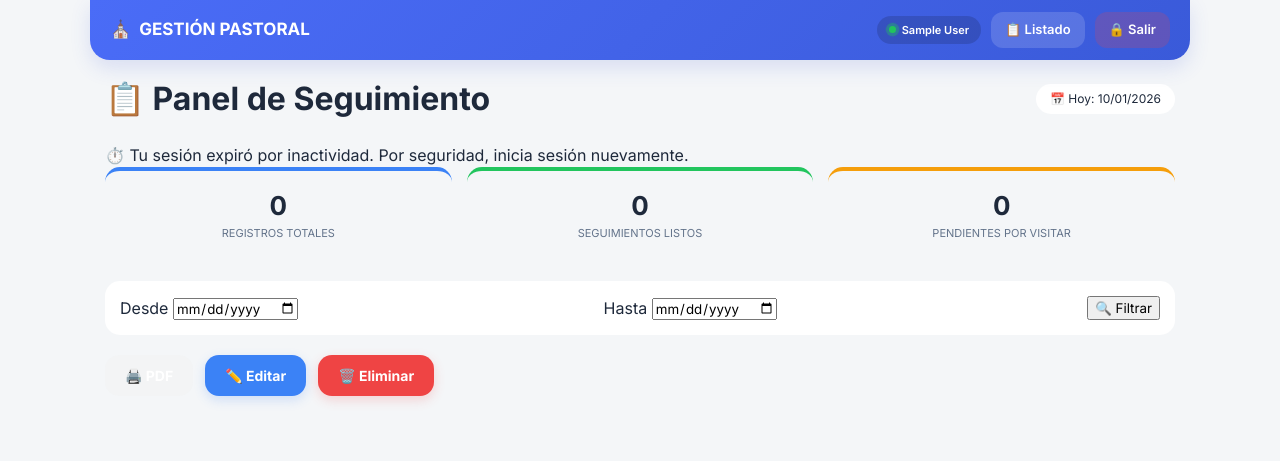
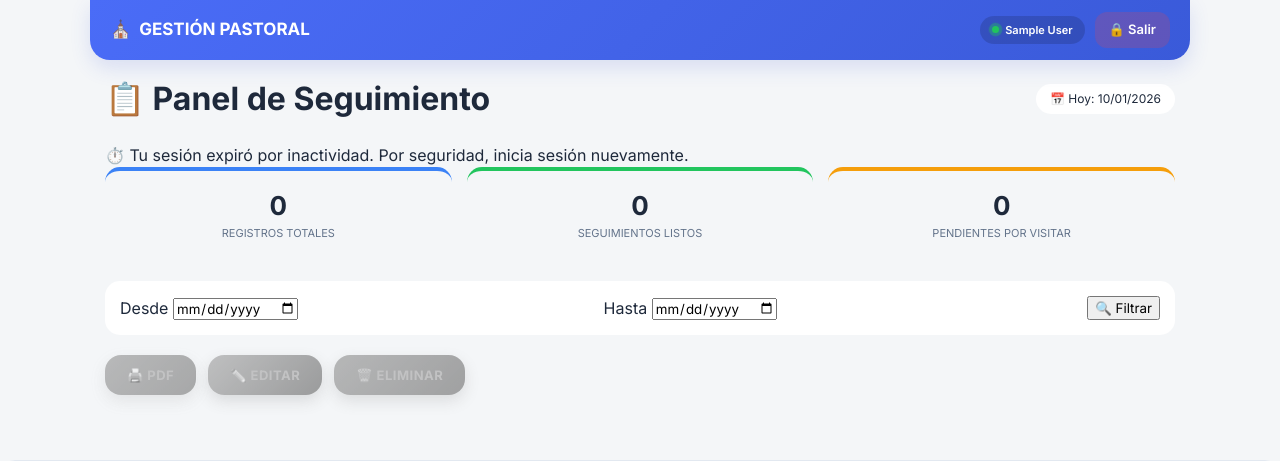
Before and after one commit to francis7077/visitas-iglesia, a Flask app: page /visitas in a window 1280 px wide. Shown: the top 461 px of the page. Run offline with Flask 3, Linux system fonts and the light colour scheme; the visitor is signed in with stand-in values (Sample User, id 1); data that the repository does not hold is empty; some libraries are stand-ins or nearby versions.

Commit message:
actualizar

```diff
--- a/static/style.css
+++ b/static/style.css
@@ -77,24 +77,61 @@ body { margin: 0; padding: 20px; background: #f0f4f8; color: #1e293b; line-heigh
 .btn-login-app:active { transform: scale(0.96); } /* Efecto de rebote al tocar */
 
 /* ===== 3. TOOLBAR (ELIMINAR EN ROJO) ===== */
+/* ===== 3. TOOLBAR (BOTONES ESTILO APP MODERNA) ===== */
 .toolbar-acciones { display: flex; gap: 12px; margin-bottom: 25px; }
 
 .btn-mini-accion {
-    padding: 12px 20px;
-    border-radius: 14px;
+    padding: 12px 22px;
+    border-radius: 16px;
     border: none;
-    font-weight: 700;
-    font-size: 14px;
+    font-weight: 800;
+    font-size: 13px;
     color: white;
     cursor: pointer;
     display: flex;
     align-items: center;
     gap: 8px;
+    transition: all 0.3s cubic-bezier(0.4, 0, 0.2, 1);
+    text-transform: uppercase;
+    letter-spacing: 0.5px;
 }
 
-.btn-edit { background: #3b82f6; box-shadow: 0 4px 12px rgba(59, 130, 246, 0.2); }
-.btn-delete { background: #ef4444; box-shadow: 0 4px 12px rgba(239, 68, 68, 0.2); } /* ROJO VIVO */
+/* BOTÓN IMPRIMIR - GRADIENTE ESMERALDA */
+#btnImprimir {
+    background: linear-gradient(135deg, #10b981 0%, #059669 100%);
+    box-shadow: 0 6px 15px rgba(16, 185, 129, 0.3);
+}
 
+/* BOTÓN EDITAR - GRADIENTE AZUL ROYAL */
+#btnEditar {
+    background: linear-gradient(135deg, #60a5fa 0%, #2563eb 100%);
+    box-shadow: 0 6px 15px rgba(37, 99, 235, 0.3);
+}
+
+/* BOTÓN ELIMINAR - GRADIENTE ROJO VIVO */
+#btnEliminar {
+    background: linear-gradient(135deg, #f87171 0%, #ef4444 100%);
+    box-shadow: 0 6px 15px rgba(239, 68, 68, 0.3);
+}
+
+/* INTERACCIÓN */
+.btn-mini-accion:hover:not(:disabled) {
+    transform: translateY(-3px) scale(1.03);
+    filter: brightness(1.1);
+}
+
+.btn-mini-accion:active:not(:disabled) {
+    transform: translateY(0) scale(0.96);
+}
+
+.btn-mini-accion:disabled {
+    background: #e2e8f0;
+    color: #94a3b8;
+    box-shadow: none;
+    cursor: not-allowed;
+    opacity: 0.6;
+    filter: grayscale(1);
+}
 /* ===== 4. BOTÓN REGISTRO (CENTRADO APP) ===== */
 .footer-nav { display: flex; justify-content: center; margin: 40px 0; }
 
--- a/templates/base.html
+++ b/templates/base.html
@@ -122,7 +122,6 @@
                 <div class="status-dot"></div>
                 {{ session.get("nombre") }}
             </div>
-            <a href="/visitas">📋 Listado</a>
             <a href="/logout" style="background: rgba(239, 68, 68, 0.2);">🔒 Salir</a>
         {% else %}
             <a href="/">📝 Registro</a>
```
